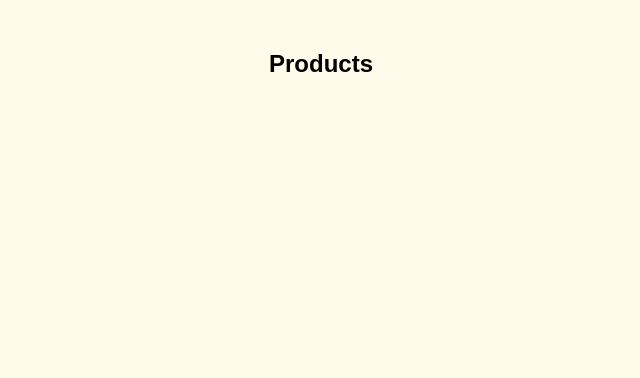
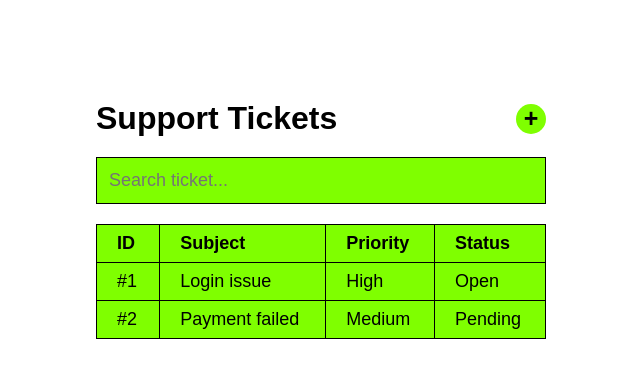
Before and after one commit to ABDELILAHTECH/30days-30features, a React (Vite) app: page / in a window 1280 px wide. Shown: the top 378 px of the page, without its empty margins (319-959 px from the left). Built offline with nearby package versions, Linux system fonts and the light colour scheme; no server answers.

Commit message:
feat(feat11): add SupportTickets feature with ticket management components

```diff
--- a/src/App.jsx
+++ b/src/App.jsx
@@ -1,5 +1,6 @@
 import "./App.css"
 import ProductsPage from "./features/10_Pagination/ProductsPage"
+import SupportTickets from "./features/11_SupportTickets/SupportTickets"
 import SearchAutoComplete from "./features/1_SearchAutoComplete/SearchAutoComplete"
 import DeleteConfirmModal from "./features/2_DeleteConfirmationMod/DeleteConfirmModal"
 import DropDown from "./features/3_DropDown/DropDowns"
@@ -21,8 +22,8 @@ export default function App() {
       {/*<Carousel />*/}
       {/*<Board />*/}
       {/*<TagsSection />*/}
-      <ProductsPage />
-      {/**/}
+      {/*<ProductsPage />*/}
+      <SupportTickets />
       {/**/}
       {/**/}
       {/**/}
--- /dev/null
+++ b/src/features/11_SupportTickets/NewTicketForm.jsx
@@ -0,0 +1,47 @@
+import { useState } from "react"
+
+export default function NewTicketForm({newTicketFormOpening, addNewTicket}) {
+    const [newTicketSubject, setNewTicketSubject] = useState("")
+    const [newTicketPriority, setNewTicketPriority] = useState("High")
+    return (
+    <form className="new-ticket-form" >
+        <div>
+            <h2>New Ticket</h2>
+            <button
+            onClick={newTicketFormOpening}
+            className="close-form">
+                <svg xmlns="http://www.w3.org/2000/svg" fill="none" viewBox="0 0 24 24" strokeWidth={1.5} stroke="currentColor" className="size-6">
+                   <path strokeLinecap="round" strokeLinejoin="round" d="M6 18 18 6M6 6l12 12" />
+                </svg>
+            </button>
+        </div>
+        <fieldset>
+            <label className="sr-only" htmlFor="ticket-subject">
+                Subject
+            </label>
+            <input placeholder="Ticket subject"
+            value={newTicketSubject}
+            onChange={(e) => setNewTicketSubject(e.target.value)}
+            type="text" id="ticket-subject" />
+        </fieldset>
+        <fieldset>
+            <label className="sr-only" htmlFor="ticket-priority">
+                Priority
+            </label>
+            <select
+            value={newTicketPriority}
+            onChange={(e) => setNewTicketPriority(e.target.value)}
+            name="priority" id="ticket-priority">
+                <option value="High">High</option>
+                <option value="Medium">Medium</option>
+                <option value="Low">Low</option>
+            </select>
+        </fieldset>
+        <button className="add-new-ticket-btn"
+        onClick={() => addNewTicket(newTicketSubject, newTicketPriority)}
+        >
+            Add Ticket
+        </button>
+    </form>
+  )
+}
--- /dev/null
+++ b/src/features/11_SupportTickets/SearchTicket.jsx
@@ -0,0 +1,21 @@
+
+export default function SearchTicket(
+    {searchValue, searchValueChange}
+) {
+    const handleOnChange =  (e) => {
+        searchValueChange(e.target.value)
+    }
+  return (
+    <div className="search-ticket">
+       <label className="sr-only" htmlFor="search-ticket-subject">
+         Search Ticket
+       </label>
+       <input type="text"
+       value={searchValue}
+       id="search-ticket-subject"
+       placeholder="Search ticket..."
+       onChange={(e) => handleOnChange(e)}
+       />
+    </div>
+  )
+}
--- /dev/null
+++ b/src/features/11_SupportTickets/SupportTickets.jsx
@@ -0,0 +1,82 @@
+import { useState } from "react"
+import SearchTicket from "./SearchTicket"
+import TicketsTable from "./TicketsTable"
+import "./style11.scss"
+import NewTicketForm from "./NewTicketForm"
+export default function SupportTickets() {
+  const [ tickets ,setTickets] = useState(
+  [
+  {
+    id: 1,
+    subject: "Login issue",
+    priority: "High",
+    status: "Open"
+  },
+  {
+    id: 2,
+    subject: "Payment failed",
+    priority: "Medium",
+    status: "Pending"
+  }
+  ])
+  const [ searchValue, setSearchValue ] = useState("")
+  const [ newTicketFormOpen, setNewTicketFormOpen] = useState(false);
+  const searchValueChange = (value) => {
+      let newSearch = value.trim().toLowerCase();
+      setSearchValue(newSearch)
+  }
+  const filteredTickets = tickets.filter(ticket =>
+    ticket.subject.toLowerCase().includes(searchValue)
+  )
+  const newTicketFormOpening = () => {
+      setNewTicketFormOpen(prev => !prev)
+  }
+  const addNewTicket = (subject,priority) => {
+    if (subject.trim() === "") {
+      alert("enter a subject")
+      return
+    }
+    setNewTicketFormOpen(false)
+    setTickets(prev =>
+    [...prev,
+      {
+        id: tickets.length + 1,
+        subject,
+        priority,
+        status:"Open"
+      }
+    ]
+    )
+  }
+    return (
+    <div className="support-tickets-container">
+      {
+          newTicketFormOpen &&
+          <div className="overlay" >
+            <NewTicketForm
+            newTicketFormOpening={newTicketFormOpening}
+            addNewTicket={addNewTicket}
+            />
+          </div>
+        }
+    <div className="support-tickets">
+        <div className="support-tickets-header">
+            <h1>Support Tickets</h1>
+            <button
+            onClick={newTicketFormOpening}
+            className="new-ticket-btn">
+            +
+            </button>
+        </div>
+        <SearchTicket
+        searchValue = {searchValue}
+        searchValueChange = {searchValueChange}
+        />
+        <TicketsTable
+        tickets={filteredTickets}
+        />
+    </div>
+    </div>
+
+  )
+}
--- /dev/null
+++ b/src/features/11_SupportTickets/TicketsTable.jsx
@@ -0,0 +1,27 @@
+
+export default function TicketsTable({tickets}) {
+  return (
+    <table className="tickets-table">
+        <thead>
+            <tr>
+                <th>ID</th>
+                <th>Subject</th>
+                <th>Priority</th>
+                <th>Status</th>
+            </tr>
+        </thead>
+        <tbody>
+            {
+            tickets.map(ticket =>
+                <tr key={ticket.id}>
+                    <td>#{ticket.id}</td>
+                    <td>{ticket.subject}</td>
+                    <td>{ticket.priority}</td>
+                    <td>{ticket.status}</td>
+                </tr>
+            )
+            }
+        </tbody>
+    </table>
+  )
+}
--- /dev/null
+++ b/src/features/11_SupportTickets/style11.scss
@@ -0,0 +1,85 @@
+.support-tickets-container{
+    position: relative;
+    width: 100vw;
+    height: 100vh;
+    input,table,select{
+        background-color: chartreuse;
+        width: 100%;
+        font-size: 18px;
+    }
+    input,select{
+        box-sizing: border-box;
+        border:1px solid;
+        margin: 20px 0;
+        padding: 12px;
+    }
+.support-tickets{
+    margin: auto;
+    padding: 100px;
+    width: 450px;
+    .support-tickets-header{
+        display: flex;
+        justify-content: space-between;
+        align-items: center;
+        .new-ticket-btn{
+            background-color: chartreuse;
+            font-size: 25px;
+            font-weight: 700;
+            width: 30px;
+            height: 30px;
+            border-radius: 100%;
+            &:hover{
+                opacity: 0.8;
+                transform: scale(1.1);
+                transition: 0.3s;
+            }
+        }
+    }
+
+    table{
+        border: none;
+        border-collapse: collapse;
+        th,td{
+            text-align: start;
+            border:1px solid;
+            padding: 8px 20px;
+        }
+    }
+
+}
+.overlay{
+        position: absolute;
+        inset:0;
+        background-color: rgba(255, 255, 255, 0.735);
+    }
+    .new-ticket-form{
+        background-color: white;
+        padding: 30px 40px;
+        z-index: 100;
+        border: 1px solid;
+        position: absolute;
+        top: 50%;
+        left: 50%;
+        transform: translate(-50%,-50%);
+        div{
+            display: flex;
+            justify-content: space-between;
+            button svg{
+                stroke-width: 3;
+                width: 25px;
+            }
+        }
+        select{
+            margin:0;
+        }
+        button.add-new-ticket-btn{
+            background-color: chartreuse;
+            width: 100%;
+            font-weight: 700;
+            font-size: 20px;
+            padding: 12px;
+            margin-top: 15px;
+            border: 1px solid;
+        }
+    }
+}
```
